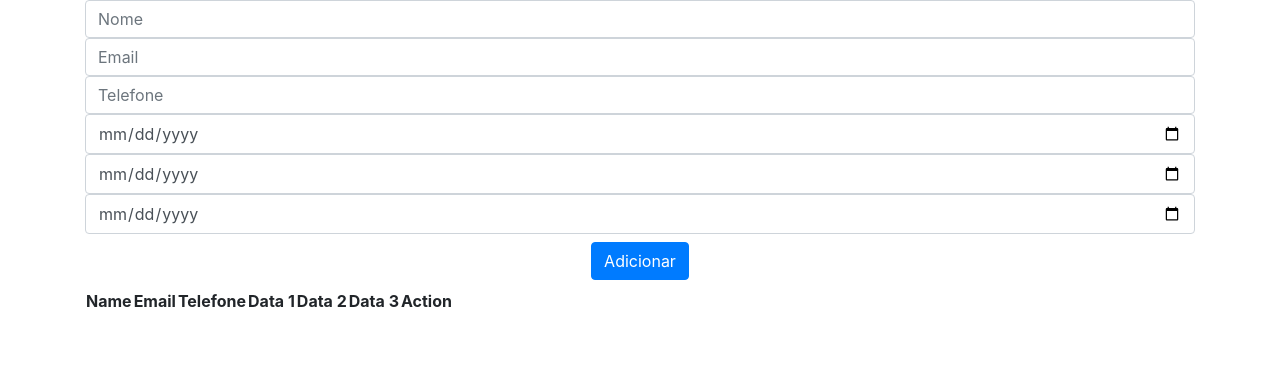
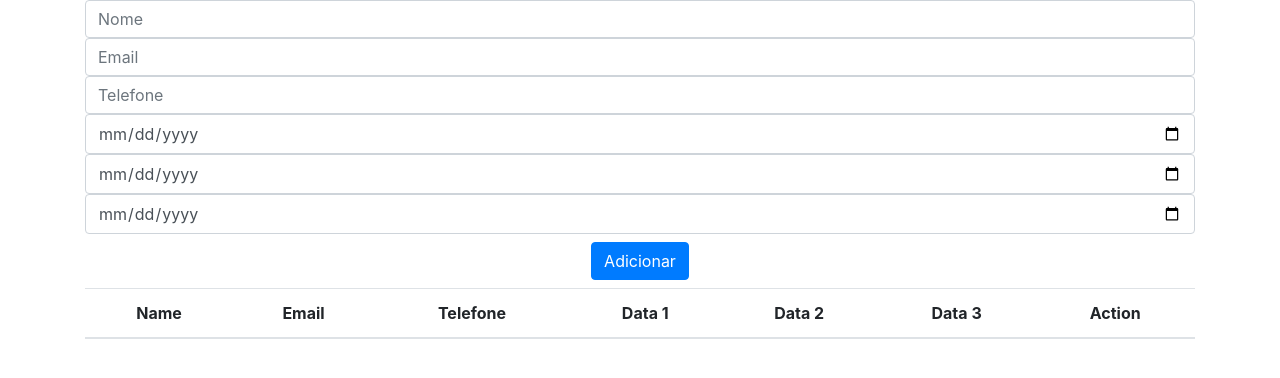
Before and after one commit to celfons/celfons.github.io, a Jekyll site: the page index.html, which Jekyll copies as it is, in a window 1280 px wide. Shown: the top 378 px of the page. Built offline with Jekyll 4.4.1, drawn with Linux system fonts in a browser that asks for light colours; nearby versions of some CDN libraries; comment, search, counter and statistics services are not loaded.

Commit message:
fix table class

```diff
--- a/index.html
+++ b/index.html
@@ -36,7 +36,7 @@
             <button type="submit" class="btn btn-primary mb-2">Adicionar</button>
         </form>
 
-        <table id="contactTable">
+        <table class="table" id="contactTable">
             <thead>
                 <tr>
                     <th>Name</th>
```
